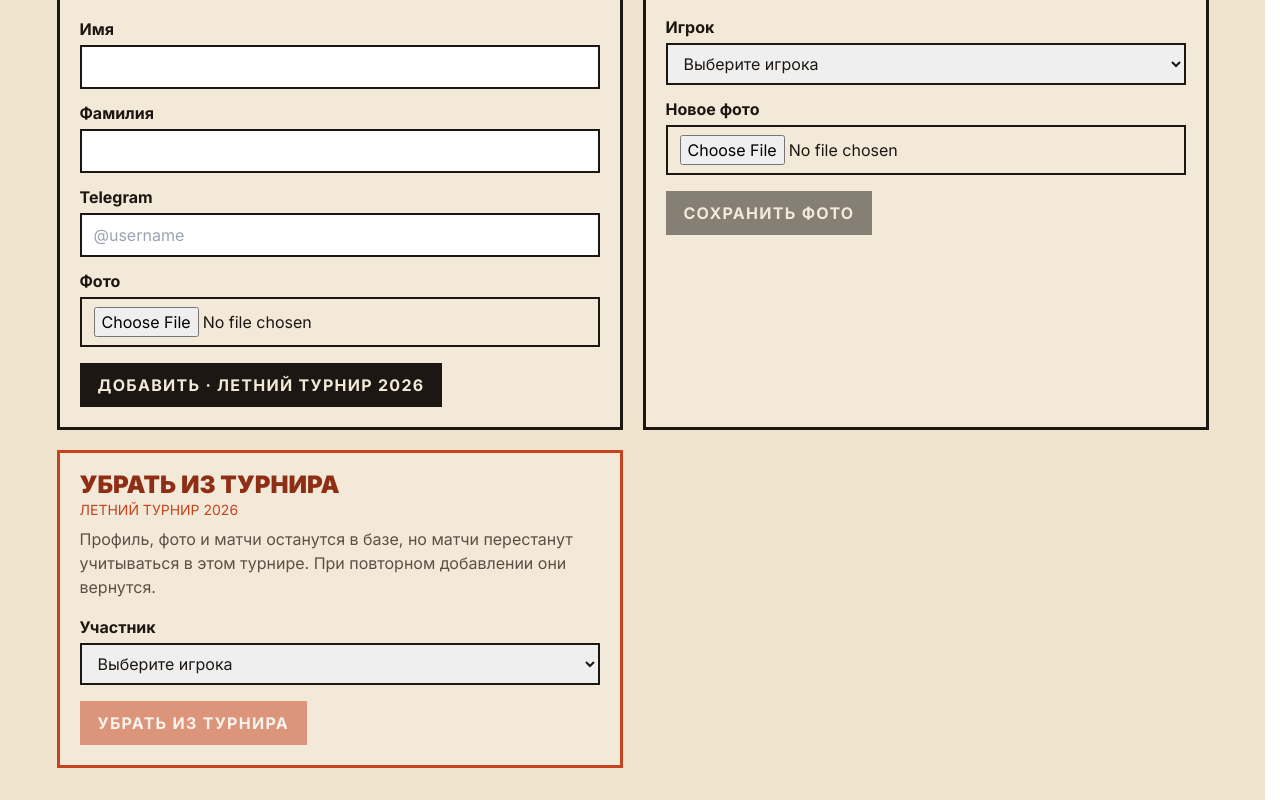
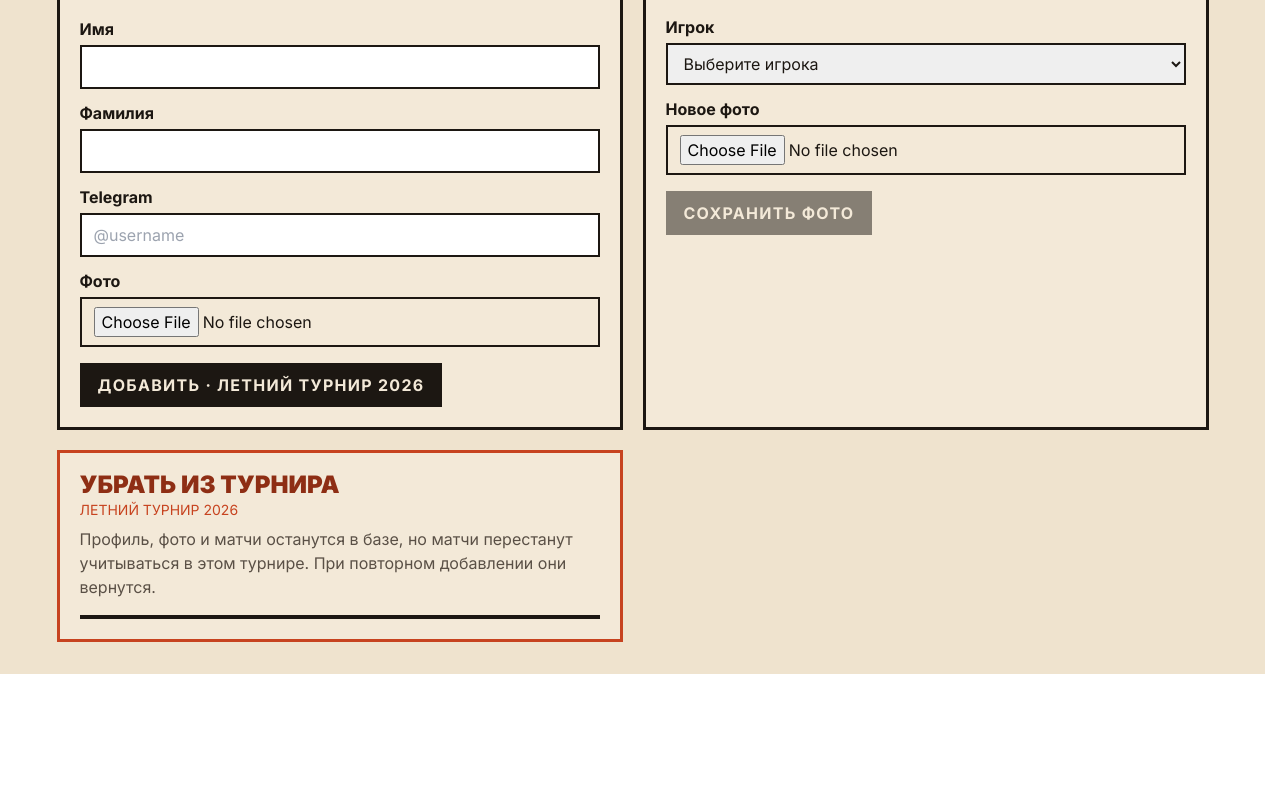
Before and after one commit to GlebkaF/tt-tournament, a Next.js app: page /admin/players in a window 1280 px wide. Shown: the part 388-1188 px from the top of the page. After the commit the page ends 1062 px from the top, so only its background shows below. Built offline with nearby package versions, Linux system fonts and the light colour scheme.

Commit message:
Сделать исключение участника одним кликом

```diff
--- a/component/AdminPlayers.tsx
+++ b/component/AdminPlayers.tsx
@@ -113,20 +113,10 @@ export default function AdminPlayers() {
     }
   };
 
-  const removeFromTournament = async (event: FormEvent<HTMLFormElement>) => {
-    event.preventDefault();
-    const form = event.currentTarget;
-    const playerId = Number(new FormData(form).get("playerId"));
+  const removeFromTournament = async (playerId: number) => {
     const player = players.find(({ id }) => id === playerId);
     if (!player) {
       message.error("Выберите игрока");
-      return;
-    }
-    if (
-      !confirm(
-        `Убрать ${player.lastName} ${player.firstName} из турнира «${CURRENT_TOURNAMENT_NAME}»? Профиль игрока останется в базе.`
-      )
-    ) {
       return;
     }
 
@@ -142,7 +132,6 @@ export default function AdminPlayers() {
       message.success(
         `${player.lastName} ${player.firstName} больше не участвует в турнире`
       );
-      form.reset();
       await loadPlayers();
     } catch (error) {
       message.error(error instanceof Error ? error.message : "Ошибка удаления");
@@ -269,10 +258,7 @@ export default function AdminPlayers() {
           </button>
         </form>
 
-        <form
-          onSubmit={removeFromTournament}
-          className="border-[3px] border-poster-clay bg-poster-cream p-20"
-        >
+        <section className="border-[3px] border-poster-clay bg-poster-cream p-20">
           <h2 className="text-[24px] font-black uppercase text-poster-clay-deep">
             Убрать из турнира
           </h2>
@@ -284,34 +270,29 @@ export default function AdminPlayers() {
             учитываться в этом турнире. При повторном добавлении они вернутся.
           </p>
 
-          <label className="mt-16 block font-bold">
-            Участник
-            <select
-              className={inputClass}
-              name="playerId"
-              required
-              defaultValue=""
-            >
-              <option value="" disabled>
-                Выберите игрока
-              </option>
-              {players
-                .filter(({ inCurrentTournament }) => inCurrentTournament)
-                .map((player) => (
-                  <option key={player.id} value={player.id}>
+          <ul className="mt-16 max-h-[360px] overflow-y-auto border-2 border-poster-ink bg-white">
+            {players
+              .filter(({ inCurrentTournament }) => inCurrentTournament)
+              .map((player) => (
+                <li
+                  key={player.id}
+                  className="flex items-center justify-between gap-12 border-t border-poster-ink/20 px-12 py-8 first:border-t-0"
+                >
+                  <span className="font-bold">
                     {player.lastName} {player.firstName}
-                  </option>
-                ))}
-            </select>
-          </label>
-
-          <button
-            className="mt-16 border-2 border-poster-clay bg-poster-clay px-16 py-8 font-bold uppercase tracking-[0.08em] text-white disabled:cursor-not-allowed disabled:opacity-50"
-            disabled={saving || players.length === 0}
-          >
-            Убрать из турнира
-          </button>
-        </form>
+                  </span>
+                  <button
+                    type="button"
+                    className="shrink-0 border border-poster-clay px-8 py-4 caption-s font-bold uppercase text-poster-clay-deep hover:bg-poster-clay hover:text-white disabled:opacity-50"
+                    disabled={saving}
+                    onClick={() => void removeFromTournament(player.id)}
+                  >
+                    Убрать
+                  </button>
+                </li>
+              ))}
+          </ul>
+        </section>
       </div>
 
       {players.length > 0 && (
```
